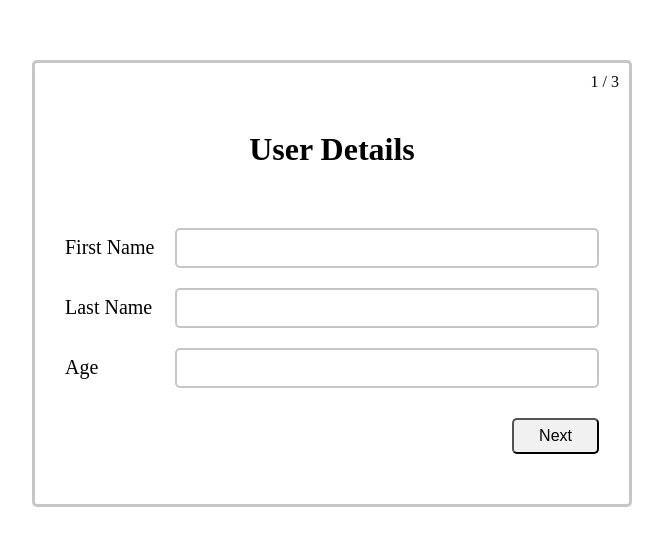
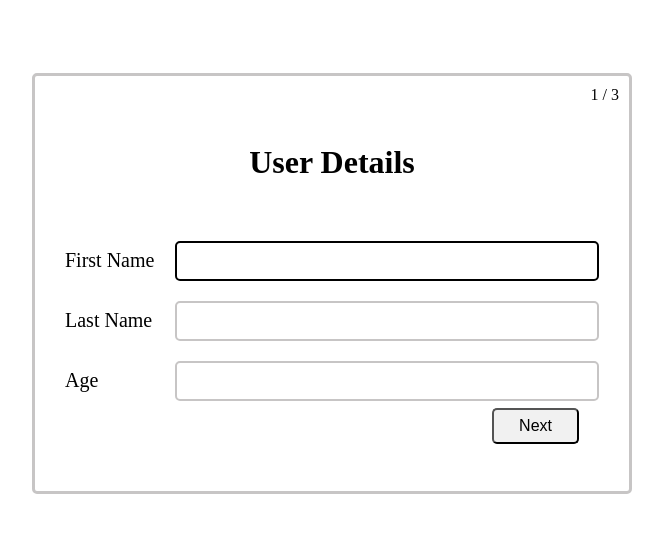
Before and after one commit to Manneta-Othman/Multi-Step-Form, a React (Vite) app: page / in a window 1280 px wide. Shown: the part 117-662 px from the top of the page, without its empty margins (308-971 px from the left). Built offline with nearby package versions, Linux system fonts and the light colour scheme; the HTML template or start-up script is replaced by a standard one.

Commit message:
multi-steps-form project: bugs fixing

```diff
--- a/src/App.tsx
+++ b/src/App.tsx
@@ -2,9 +2,10 @@ import { AccountSetup } from './components/AccountSetup';
 import { Address } from './components/Address';
 import { UserForm } from './components/UserForm';
 import './App.css'
-import { useState } from 'react';
+import { FormEvent, useState } from 'react';
+import useMultiStepsForm from './components/useMultiStepsForm';
 
-type InitialDataProps={
+type FormData={
   firstName: string
   lastName: string
   age: string
@@ -16,7 +17,7 @@ type InitialDataProps={
   password: string
 }
 
-const InitialData:InitialDataProps = {
+const InitialData:FormData = {
   firstName: '',
   lastName: '',
   age: '',
@@ -32,43 +33,45 @@ function App() {
 
   const [data, setData] = useState(InitialData)
 
-  const pagesLength = 3
+  const {steps, currentStepIndex, step, isFirstStep, isLastStep, back, next, goto} =
+  useMultiStepsForm([
+    <UserForm data={data} updateData={updateData}/>,
+    <Address data={data} updateData={updateData} />,
+    <AccountSetup data={data} updateData={updateData} />
+  ])
 
-  const [pages, setPages] = useState(1)
-
-  function updateData(data:{}) {
+  function updateData(data:Partial<FormData>) {
     setData(prevData => {
       return {...prevData, ...data}
     })
   }
 
-// Buttons Functions
-  function Next () {
-      pages === pagesLength ? pages : setPages(page => page + 1)
-  }
-
-  function Back () {
-    pages === 1 ? pages : setPages(page => page - 1)
-  }
-
-  function Finish () {
-    alert('You are now signed up')
+  function onSubmit(e:FormEvent) {
+    e.preventDefault()
+    if(!isLastStep){
+      next()
+    }else{
+      setData(InitialData)
+      goto(0)
+      console.log(data)
+      alert("You've been successfully signed up")
+    }
   }
 
   return (
     <>
       <div className="App">
         <div className='container'>
-          <div className='page'>{ pages } / { pagesLength }</div>
-          {
-            (pages ===1 && <UserForm data={data} updateData={updateData}/> || pages === 2 && <Address data={data} /> || pages === pagesLength && <AccountSetup data={data} />)
-          }
-
-          <div className="buttons">
-            {pages > 1 && <button onClick={Back}>Back</button>}
-            {pages < pagesLength && <button onClick={Next}>Next</button>}
-            {pages === pagesLength && <button onClick={Finish}>Finish</button>}
-          </div>
+          <div className='page'>{ currentStepIndex + 1 } / { steps.length}</div>
+          <form onSubmit={onSubmit}>
+            {step}
+            <div className="buttons">
+              {!isFirstStep && <button type='button' onClick={back}>Back</button>}
+              <button type='submit'>
+                { isLastStep ? 'Finish' : 'Next'}
+                </button>
+            </div>
+          </form>
         </div>
       </div>
     </>
--- a/src/components/AccountSetup.tsx
+++ b/src/components/AccountSetup.tsx
@@ -1,20 +1,23 @@
 
 type DataProps ={
   data:{email: string, password: string }
+  updateData: ({}) => void
 }
 
 
-export function AccountSetup({data}:DataProps) {
+export function AccountSetup({data, updateData}:DataProps) {
 
-  return <form action="submit" className='user-details'>
+  return (
+          <>
             <h1>Account Details</h1>
             <div className="email">
               <label htmlFor="email">Email</label>
-              <input type="email" required id="email" value={data.email}/>
+              <input type="email" required id="email" value={data.email} onChange={e => updateData({email: e.target.value})}/>
             </div>
             <div className="password">
               <label htmlFor="password">Password</label>
-              <input type="password" required id="password" value={data.password}/>
+              <input type="password" required id="password" value={data.password} onChange={e => updateData({password: e.target.value})}/>
             </div>
-          </form>;
+          </>
+        );
 }
--- a/src/components/Address.tsx
+++ b/src/components/Address.tsx
@@ -1,26 +1,29 @@
 
 type DataProps ={
   data:{street: string, city: string, state: string, zip: string }
+  updateData: ({}) => void
 }
 
-export function Address({data}:DataProps) {
-  return <form action="submit" className='user-details'>
+export function Address({data, updateData}:DataProps) {
+  return (
+          <>
             <h1>Address Details</h1>
             <div className="street">
               <label htmlFor="street">Street</label>
-              <input type="text" id="street" value={data.street}/>
+              <input type="text" id="street" value={data.street} onChange={e => updateData({street: e.target.value})}/>
             </div>
             <div className="city">
               <label htmlFor="city">City</label>
-              <input type="text" id="city" value={data.city}/>
+              <input type="text" id="city" value={data.city} onChange={e => updateData({city: e.target.value})}/>
             </div>
             <div className="state">
               <label htmlFor="state">State</label>
-              <input type="text" id="state" value={data.state}/>
+              <input type="text" id="state" value={data.state} onChange={e => updateData({state: e.target.value})}/>
             </div>
             <div className="zip">
               <label htmlFor="zip">Zip Code</label>
-              <input type="number" id="zip" value={data.zip}/>
+              <input type="number" id="zip" value={data.zip} onChange={e => updateData({zip: e.target.value})}/>
             </div>
-          </form>;
+          </>
+        );
 }
--- a/src/components/UserForm.tsx
+++ b/src/components/UserForm.tsx
@@ -9,23 +9,20 @@ export function UserForm({data, updateData}:DataProps) {
 
   return (
 
-          <form action="submit" className='user-details'>
-
+          <>
             <h1>User Details</h1>
             <div className="fname">
               <label htmlFor="fname">First name</label>
-              <input type="text" required id="fname" value={data.firstName} onChange={e => updateData({firstName: e.target.value})} />
+              <input type="text" autoFocus required id="fname" value={data.firstName} onChange={e => updateData({firstName: e.target.value})} />
             </div>
             <div className="lname">
               <label htmlFor="lname">last name</label>
-              <input type="text" required id="lname" value={data.lastName} onChange={e => console.log(e.target.value)}/>
+              <input type="text" required id="lname" value={data.lastName} onChange={e => updateData({lastName: e.target.value})} />
             </div>
             <div className="age">
               <label htmlFor="age">Age</label>
-              <input type="number" required id="age" min={10} max={100} value={data.age} onChange={e => console.log(e.target.value)}/>
+              <input type="number" required id="age" min={10} max={100} value={data.age} onChange={e => updateData({age: e.target.value})}/>
             </div>
-
-
-          </form>
+          </>
         );
 }
--- /dev/null
+++ b/src/components/useMultiStepsForm.tsx
@@ -0,0 +1,37 @@
+import { ReactElement, useState } from "react";
+
+
+export default function useMultiStepsForm(steps: ReactElement[]) {
+
+    const [currentStepIndex, setCurrentStepIndex] = useState(0)
+
+    function next() {
+        setCurrentStepIndex(i => {
+            return i >= (steps.length - 1) ? i  : i + 1
+        })
+    }
+
+    function back() {
+        setCurrentStepIndex(i => {
+            return i <= 0 ? i : i - 1
+        })
+    }
+
+    function goto(index:number) {
+        setCurrentStepIndex(index)
+    }
+
+
+  return (
+    {
+        currentStepIndex,
+        step: steps[currentStepIndex],
+        steps,
+        next: next,
+        back: back,
+        goto,
+        isFirstStep: currentStepIndex === 0,
+        isLastStep: currentStepIndex === steps.length -1
+    }
+  )
+}
```
